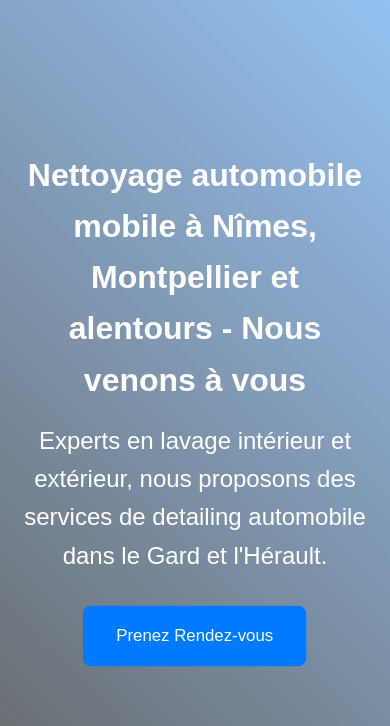
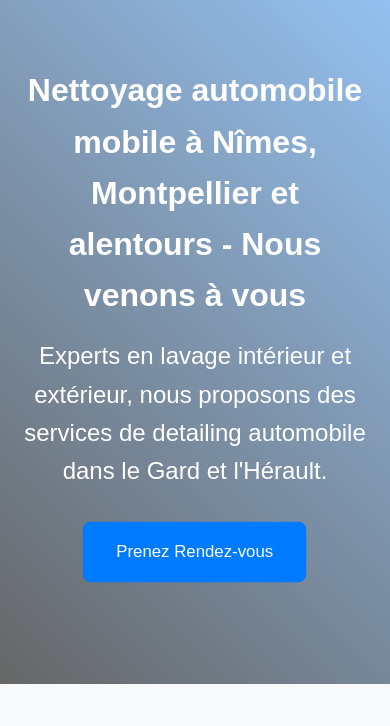
Before and after one commit to ilyesbahlagui/cleanauto, a plain HTML site: page index.html in a window 390 px wide. Shown: the part 118-844 px from the top of the page. Drawn offline with Linux system fonts and the light colour scheme; some packages are replaced by stand-ins of ours; a script that the page names is missing; a web font is replaced by a local one.

Commit message:
Réduction de la hauteur de la section héro à 95vh dans le fichier header.css

```diff
--- a/css/header.css
+++ b/css/header.css
@@ -40,7 +40,7 @@
 
     .hero {
         background-position: calc(100% - 15%) top;
-        height: 115vh;
+        height: 95vh;
      }
 }
 
```
